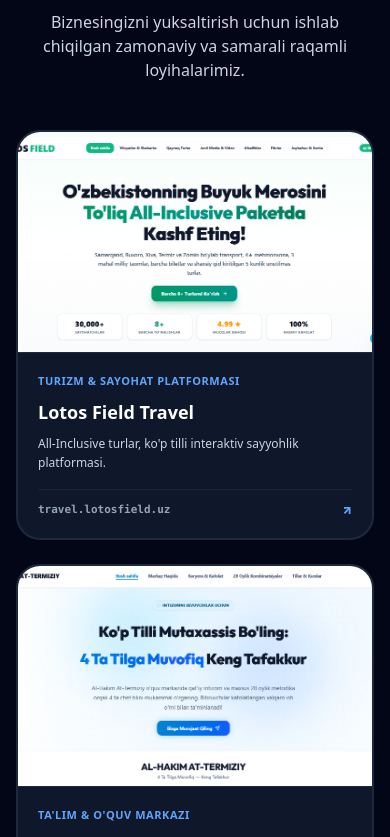
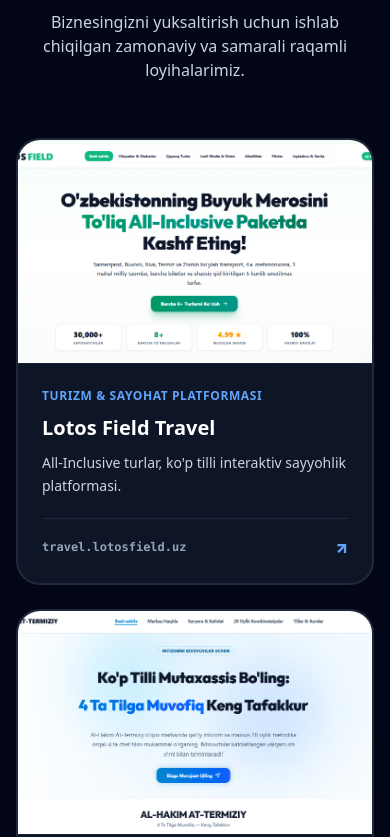
Before and after one commit to jumaqulovyashnar/IT-xizmatlari., a Next.js app in the folder frontend/: page / in a window 390 px wide. Shown: the part 5120-5957 px from the top of the page. Built offline with nearby package versions, Linux system fonts and the light colour scheme.

Commit message:
feat(ui): expand width and height of project cards (max-w-1440px, h-72 image preview, larger typography and padding)

```diff
--- a/frontend/src/app/page.tsx
+++ b/frontend/src/app/page.tsx
@@ -308,10 +308,10 @@
       </section>
 
       {/* ========================================================================= */}
-      {/* 4-CHI BO'LIM: BIZNING LOYIHALAR (4 TA CARD 1 QATORDA)                     */}
+      {/* 4-CHI BO'LIM: BIZNING LOYIHALAR (4 TA CARD 1 QATORDA - KATTA O'LCHAM)     */}
       {/* ========================================================================= */}
-      <section id="section-projects" className="py-28 px-4 max-w-7xl mx-auto w-full border-t border-slate-800/80">
-        <div className="space-y-12">
+      <section id="section-projects" className="py-28 px-4 sm:px-8 lg:px-12 max-w-[1440px] mx-auto w-full border-t border-slate-800/80">
+        <div className="space-y-14">
           {/* Header */}
           <div className="text-center space-y-4 max-w-3xl mx-auto">
             <h2 className="text-3xl sm:text-5xl font-black text-white tracking-tight leading-tight">
@@ -322,18 +322,18 @@
             </p>
           </div>
 
-          {/* 4 Cards in 1 Row (grid-cols-1 sm:grid-cols-2 lg:grid-cols-4) */}
-          <div className="grid grid-cols-1 sm:grid-cols-2 lg:grid-cols-4 gap-6">
+          {/* 4 Large Cards in 1 Row */}
+          <div className="grid grid-cols-1 sm:grid-cols-2 lg:grid-cols-4 gap-6 lg:gap-8">
             {t.projectsSection.items.map((proj, idx) => (
               <a
                 key={idx}
                 href={proj.link}
                 target="_blank"
                 rel="noopener noreferrer"
-                className="group rounded-3xl bg-slate-900 border-2 border-slate-800 hover:border-blue-500 hover:shadow-2xl hover:shadow-blue-500/20 transition-all duration-300 flex flex-col overflow-hidden hover:-translate-y-1.5"
+                className="group rounded-3xl bg-slate-900/90 border-2 border-slate-800 hover:border-blue-500 hover:shadow-2xl hover:shadow-blue-500/25 transition-all duration-300 flex flex-col overflow-hidden hover:-translate-y-2"
               >
-                {/* Screenshot Image Full Width */}
-                <div className="w-full aspect-[16/10] overflow-hidden bg-slate-950 border-b border-slate-800">
+                {/* Large Screenshot Image */}
+                <div className="w-full h-56 sm:h-64 lg:h-72 overflow-hidden bg-slate-950 border-b border-slate-800/80 relative">
                   <img
                     src={proj.image}
                     alt={proj.title}
@@ -341,23 +341,23 @@
                   />
                 </div>
 
-                {/* Info Content */}
-                <div className="p-5 flex-1 flex flex-col justify-between space-y-4">
-                  <div className="space-y-2">
-                    <span className="text-[11px] font-bold text-blue-400 uppercase tracking-wider block">
+                {/* Info Content with Generous Spacing */}
+                <div className="p-6 sm:p-7 flex-1 flex flex-col justify-between space-y-5">
+                  <div className="space-y-2.5">
+                    <span className="text-xs font-bold text-blue-400 uppercase tracking-wider block">
                       {proj.category}
                     </span>
-                    <h3 className="text-lg font-black text-white group-hover:text-blue-400 transition-colors">
+                    <h3 className="text-xl font-black text-white group-hover:text-blue-400 transition-colors">
                       {proj.title}
                     </h3>
-                    <p className="text-xs text-slate-300 line-clamp-2 leading-relaxed">
+                    <p className="text-sm text-slate-300 line-clamp-3 leading-relaxed">
                       {proj.desc}
                     </p>
                   </div>
 
-                  <div className="pt-3 border-t border-slate-800/80 flex items-center justify-between text-xs font-bold text-slate-400 group-hover:text-blue-300">
-                    <span className="text-slate-400 font-mono text-[11px] truncate max-w-[170px]">{proj.link.replace("https://", "")}</span>
-                    <span className="text-blue-400 font-black">↗</span>
+                  <div className="pt-4 border-t border-slate-800 flex items-center justify-between text-xs font-bold text-slate-400 group-hover:text-blue-300">
+                    <span className="text-slate-400 font-mono text-xs truncate max-w-[200px]">{proj.link.replace("https://", "")}</span>
+                    <span className="text-blue-400 font-black text-base group-hover:translate-x-1 group-hover:-translate-y-0.5 transition-transform">↗</span>
                   </div>
                 </div>
               </a>
```
